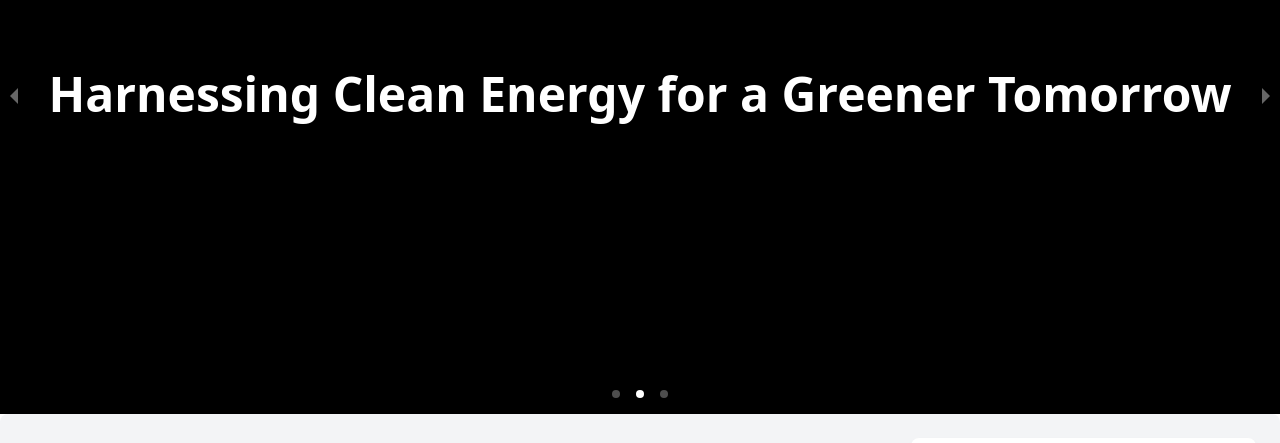
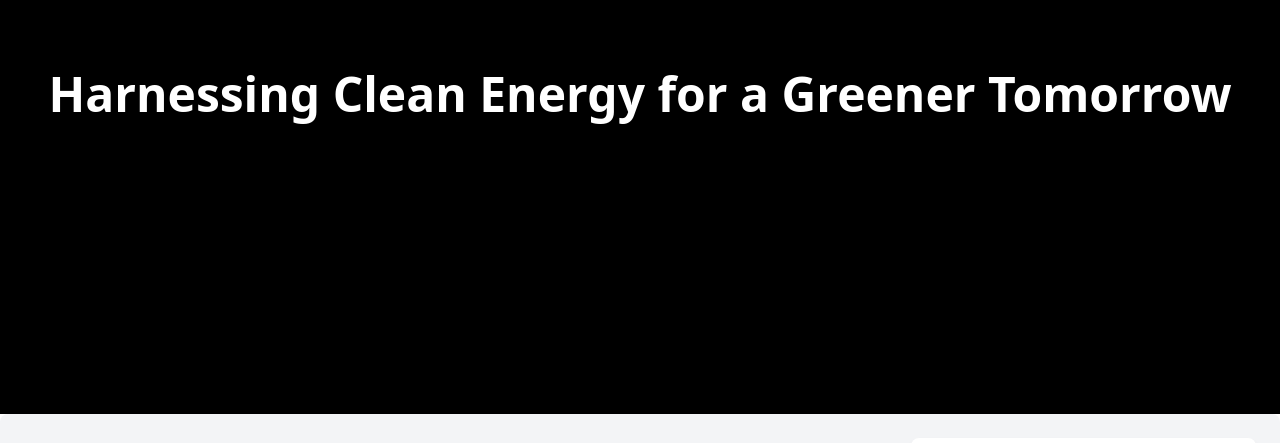
Before and after one commit to GROW-YAI/united-intellects, a React (Vite) app: page / in a window 1280 px wide. Shown: the part 322-765 px from the top of the page. Built offline with nearby package versions, Linux system fonts and the light colour scheme.

Commit message:
backgroud transition

```diff
--- a/package.json
+++ b/package.json
@@ -11,6 +11,7 @@
   },
   "dependencies": {
     "@tailwindcss/vite": "^4.0.7",
+    "emailjs-com": "^3.2.0",
     "framer-motion": "^12.4.5",
     "react": "^19.0.0",
     "react-dom": "^19.0.0",
--- a/src/pages/Contact.jsx
+++ b/src/pages/Contact.jsx
@@ -1,17 +1,62 @@
 import { useState } from "react";
 import { motion } from "framer-motion";
+import emailjs from "emailjs-com";
 
 const Contact = () => {
   const [loading, setLoading] = useState(false);
+  const [formData, setFormData] = useState({
+    fullName: "",
+    email: "",
+    phone: "",
+    address: "",
+    subject: "",
+    message: "",
+  });
 
-  const handleSubmit = (e) => {
+  const handleChange = (e) => {
+    setFormData({ ...formData, [e.target.name]: e.target.value });
+  };
+
+  const handleSubmit = async (e) => {
     e.preventDefault();
     setLoading(true);
 
-    setTimeout(() => {
-      setLoading(false);
-      alert("Message sent successfully!");
-    }, 2000); // Simulate request delay
+    const templateParams = {
+      to_name: "United-Intellects Admin",
+      from_name: formData.fullName,
+      email: formData.email,
+      phone: formData.phone,
+      subject: formData.subject,
+      message: formData.message,
+    };
+
+    emailjs
+      .send(
+        "your_service_id", // Replace with your EmailJS service ID
+        "your_template_id", // Replace with your EmailJS template ID
+        templateParams,
+        "your_public_key" // Replace with your EmailJS public key
+      )
+      .then(
+        (response) => {
+          console.log("SUCCESS!", response.status, response.text);
+          setLoading(false);
+          alert("Message sent successfully!");
+          setFormData({
+            fullName: "",
+            email: "",
+            phone: "",
+            address: "",
+            subject: "",
+            message: "",
+          });
+        },
+        (error) => {
+          console.log("FAILED...", error);
+          setLoading(false);
+          alert("Failed to send the message. Please try again.");
+        }
+      );
   };
 
   return (
@@ -22,7 +67,6 @@ const Contact = () => {
       transition={{ duration: 0.8 }}
     >
       <div className="bg-white shadow-lg rounded-lg p-10 max-w-6xl w-full flex flex-col md:flex-row">
-        {/* Contact Form */}
         <motion.div
           className="md:w-1/2 pr-8"
           initial={{ x: -50, opacity: 0 }}
@@ -31,14 +75,13 @@ const Contact = () => {
         >
           <h2 className="text-4xl font-bold text-green-800 mb-6">Get in Touch</h2>
           <form onSubmit={handleSubmit} className="space-y-4">
-            <input type="text" placeholder="Full Name" className="block w-full p-3 border rounded-md focus:border-green-500" required />
-            <input type="email" placeholder="Email" className="block w-full p-3 border rounded-md focus:border-green-500" required />
-            <input type="tel" placeholder="Phone Number" className="block w-full p-3 border rounded-md focus:border-green-500" required />
-            <input type="text" placeholder="Address" className="block w-full p-3 border rounded-md focus:border-green-500" required />
-            <input type="text" placeholder="Subject" className="block w-full p-3 border rounded-md focus:border-green-500" required />
-            <textarea placeholder="Your Message" className="block w-full p-3 border rounded-md focus:border-green-500 h-32" required></textarea>
+            <input name="fullName" type="text" placeholder="Full Name" value={formData.fullName} onChange={handleChange} className="block w-full p-3 border rounded-md focus:border-green-500" required />
+            <input name="email" type="email" placeholder="Email" value={formData.email} onChange={handleChange} className="block w-full p-3 border rounded-md focus:border-green-500" required />
+            <input name="phone" type="tel" placeholder="Phone Number" value={formData.phone} onChange={handleChange} className="block w-full p-3 border rounded-md focus:border-green-500" required />
+            <input name="address" type="text" placeholder="Address" value={formData.address} onChange={handleChange} className="block w-full p-3 border rounded-md focus:border-green-500" required />
+            <input name="subject" type="text" placeholder="Subject" value={formData.subject} onChange={handleChange} className="block w-full p-3 border rounded-md focus:border-green-500" required />
+            <textarea name="message" placeholder="Your Message" value={formData.message} onChange={handleChange} className="block w-full p-3 border rounded-md focus:border-green-500 h-32" required></textarea>
 
-            {/* Submit Button with Spinner */}
             <button
               type="submit"
               className="w-full flex items-center justify-center px-6 py-3 bg-green-600 text-white rounded-lg hover:bg-green-700 transition-all"
@@ -53,7 +96,6 @@ const Contact = () => {
           </form>
         </motion.div>
 
-        {/* Contact Image */}
         <motion.div
           className="md:w-1/2 flex items-center justify-center"
           initial={{ x: 50, opacity: 0 }}
--- a/src/pages/Home.jsx
+++ b/src/pages/Home.jsx
@@ -1,53 +1,60 @@
-import { Carousel } from "react-responsive-carousel";
-import "react-responsive-carousel/lib/styles/carousel.min.css";
+import { useState, useEffect } from "react";
 import Benefits from "../components/Benefits";
 import Investment from "../components/Investments";
 
 const images = [
-  {
-    src: `${import.meta.env.BASE_URL}carousel1.webp`,
-    caption: "Restoring Ghana's Rivers for a Sustainable Future",
-  },
-  {
-    src: `${import.meta.env.BASE_URL}carousel2.webp`,
-    caption: "Harnessing Clean Energy for a Greener Tomorrow",
-  },
-  {
-    src: `${import.meta.env.BASE_URL}carousel3.webp`,
-    caption: "Empowering Communities Through Conservation",
-  },
+  "/test.webp",
+  "/carousel2.webp",
+  "/carousel3.webp",
 ];
 
+function Home() {
+  const [currentImage, setCurrentImage] = useState(0);
 
-function Home() {
+  useEffect(() => {
+    const interval = setInterval(() => {
+      setCurrentImage((prevIndex) => (prevIndex + 1) % images.length);
+    }, 5000);
+
+    return () => clearInterval(interval);
+  }, []);
+
   return (
     <div className="flex flex-col min-h-screen">
-      <div className="w-full">
-        <Carousel
-          showThumbs={false}
-          autoPlay
-          infiniteLoop
-          interval={4000}
-          stopOnHover={false}
-          showStatus={false}
-        >
-          {images.map((image, index) => (
-            <div key={index} className="relative w-full">
-              <img
-                src={image.src}
-                alt={image.caption}
-                className="w-full h-[80vh] object-cover"
-                onError={(e) => {
-                  console.error("Failed to load image:", image.src);
-                  e.target.src = "/fallback.jpg"; // Ensure fallback.jpg exists in public
-                }}
-              />
-              <p className="absolute inset-0 flex items-center justify-center text-white text-3xl md:text-5xl font-extrabold bg-black bg-opacity-50 p-6 text-center">
-                {image.caption}
-              </p>
-            </div>
-          ))}
-        </Carousel>
+      {/* Background Image Transition */}
+      <div className="relative w-full h-[80vh] overflow-hidden">
+        {images.map((image, index) => (
+          <div
+            key={index}
+            className={`absolute inset-0 w-full h-full min-h-[80vh] transition-opacity duration-1000 ease-in-out ${
+              index === currentImage ? "opacity-100" : "opacity-0"
+            }`}
+            style={{
+              backgroundImage: `url(${image})`,
+              backgroundSize: "cover",
+              backgroundPosition: "center",
+            }}
+          ></div>
+        ))}
+
+        {/* Debugging Fallback */}
+        <img
+          src={images[currentImage]}
+          alt="Fallback"
+          className="absolute inset-0 w-full h-full object-cover hidden"
+          onError={(e) => console.error("Image failed to load:", e.target.src)}
+        />
+
+        {/* Overlay Caption */}
+        <div className="absolute inset-0 flex items-center justify-center bg-black bg-opacity-50 p-6 text-center">
+          <p className="text-white text-3xl md:text-5xl font-extrabold">
+            {[
+              "Restoring Ghana's Rivers for a Sustainable Future",
+              "Harnessing Clean Energy for a Greener Tomorrow",
+              "Empowering Communities Through Conservation",
+            ][currentImage]}
+          </p>
+        </div>
       </div>
 
       {/* Benefits Section */}
```
Also changed, not shown: public/test.webp (renamed from public/carousel1.webp), 1 other file (tests, documents, lock files or other folders).
